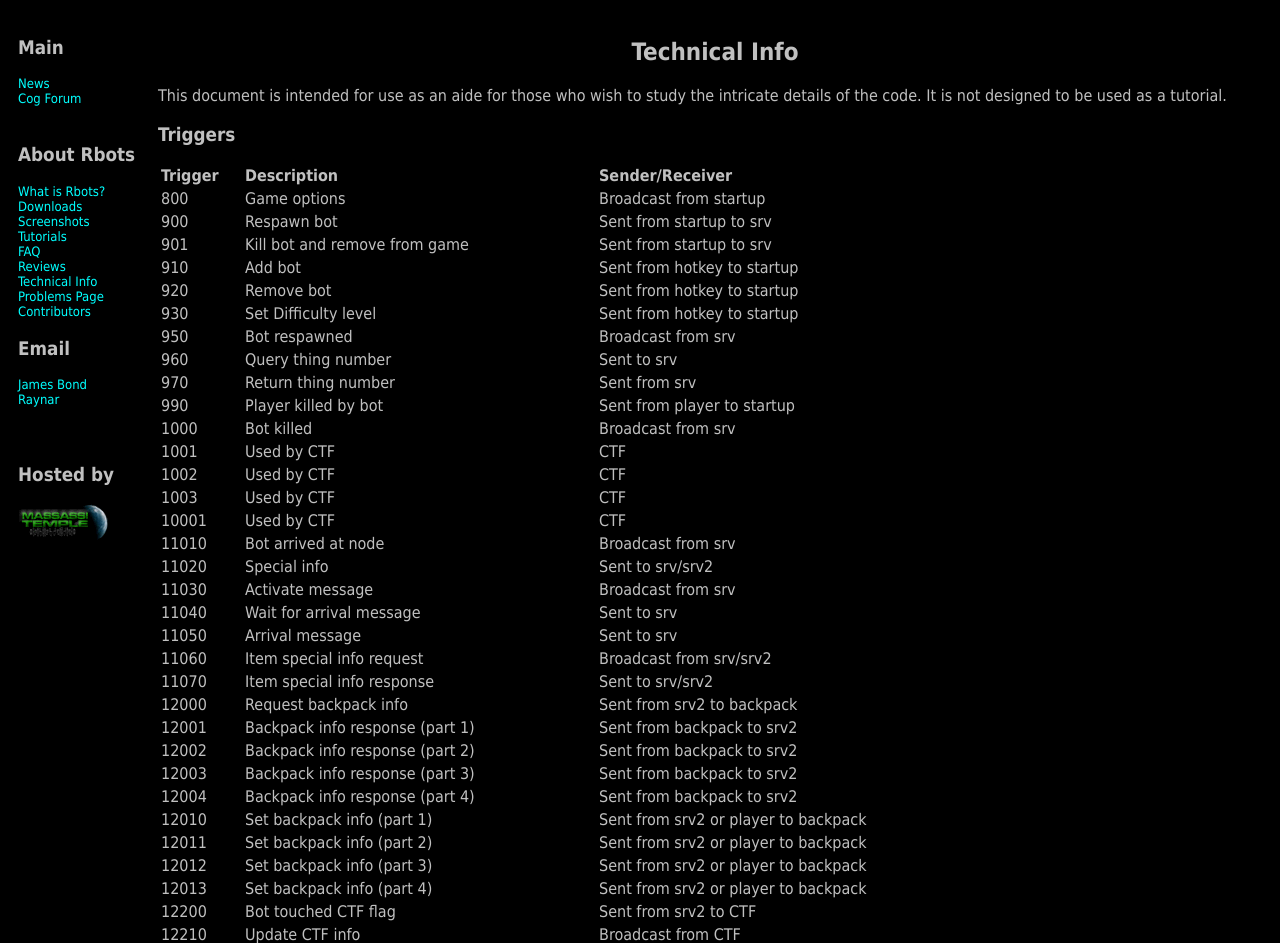
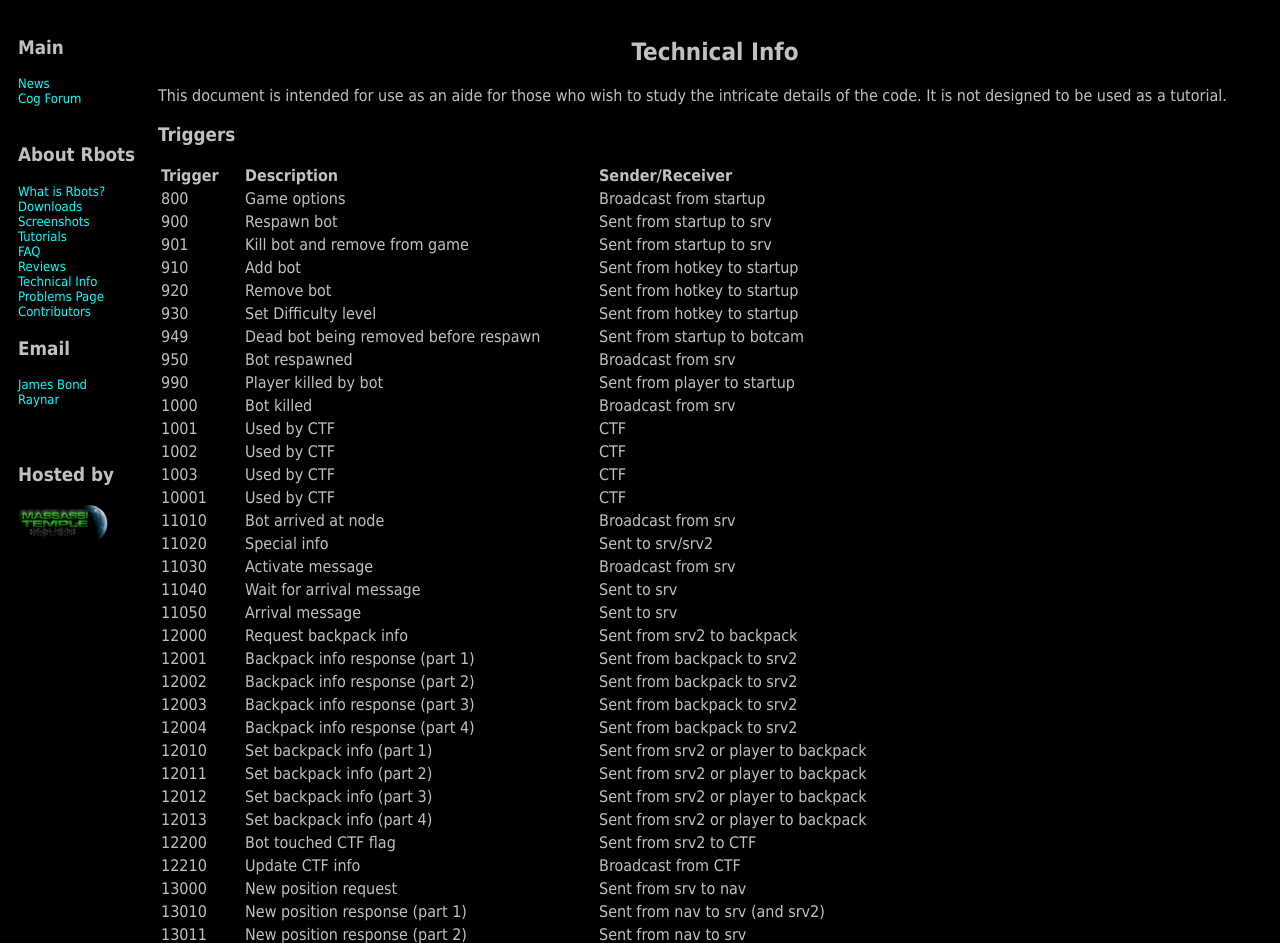
Before and after one commit to colin-hurley/rbots-site, a PHP site: page /techinfo.php in a window 1280 px wide. Shown: the part 146-1089 px from the top of the page. Run offline with PHP 8.4, Linux system fonts and the light colour scheme.

Commit message:
Update triggers per recent botcam and item special info refactoring

```diff
--- a/src/techinfo.php
+++ b/src/techinfo.php
@@ -112,9 +112,8 @@ This document is intended for use as an aide for those who wish to study the int
 <tr><td>910</td><td>Add bot</td><td>Sent from hotkey to startup</td></tr>
 <tr><td>920</td><td>Remove bot</td><td>Sent from hotkey to startup</td></tr>
 <tr><td>930</td><td>Set Difficulty level</td><td>Sent from hotkey to startup</td></tr>
+<tr><td>949</td><td>Dead bot being removed before respawn</td><td>Sent from startup to botcam</td></tr>
 <tr><td>950</td><td>Bot respawned</td><td>Broadcast from srv</td></tr>
-<tr><td>960</td><td>Query thing number</td><td>Sent to srv</td></tr>
-<tr><td>970</td><td>Return thing number</td><td>Sent from srv</td></tr>
 <tr><td>990</td><td>Player killed by bot</td><td>Sent from player to startup</td></tr>
 <tr><td>1000</td><td>Bot killed</td><td>Broadcast from srv</td></tr>
 <tr><td>1001</td><td>Used by CTF</td><td>CTF</td></tr>
@@ -126,8 +125,6 @@ This document is intended for use as an aide for those who wish to study the int
 <tr><td>11030</td><td>Activate message</td><td>Broadcast from srv</td></tr>
 <tr><td>11040</td><td>Wait for arrival message</td><td>Sent to srv</td></tr>
 <tr><td>11050</td><td>Arrival message</td><td>Sent to srv</td></tr>
-<tr><td>11060</td><td>Item special info request</td><td>Broadcast from srv/srv2</td></tr>
-<tr><td>11070</td><td>Item special info response</td><td>Sent to srv/srv2</td></tr>
 <tr><td>12000</td><td>Request backpack info</td><td>Sent from srv2 to backpack</td></tr>
 <tr><td>12001</td><td>Backpack info response (part 1)</td><td>Sent from backpack to srv2</td></tr>
 <tr><td>12002</td><td>Backpack info response (part 2)</td><td>Sent from backpack to srv2</td></tr>
```
